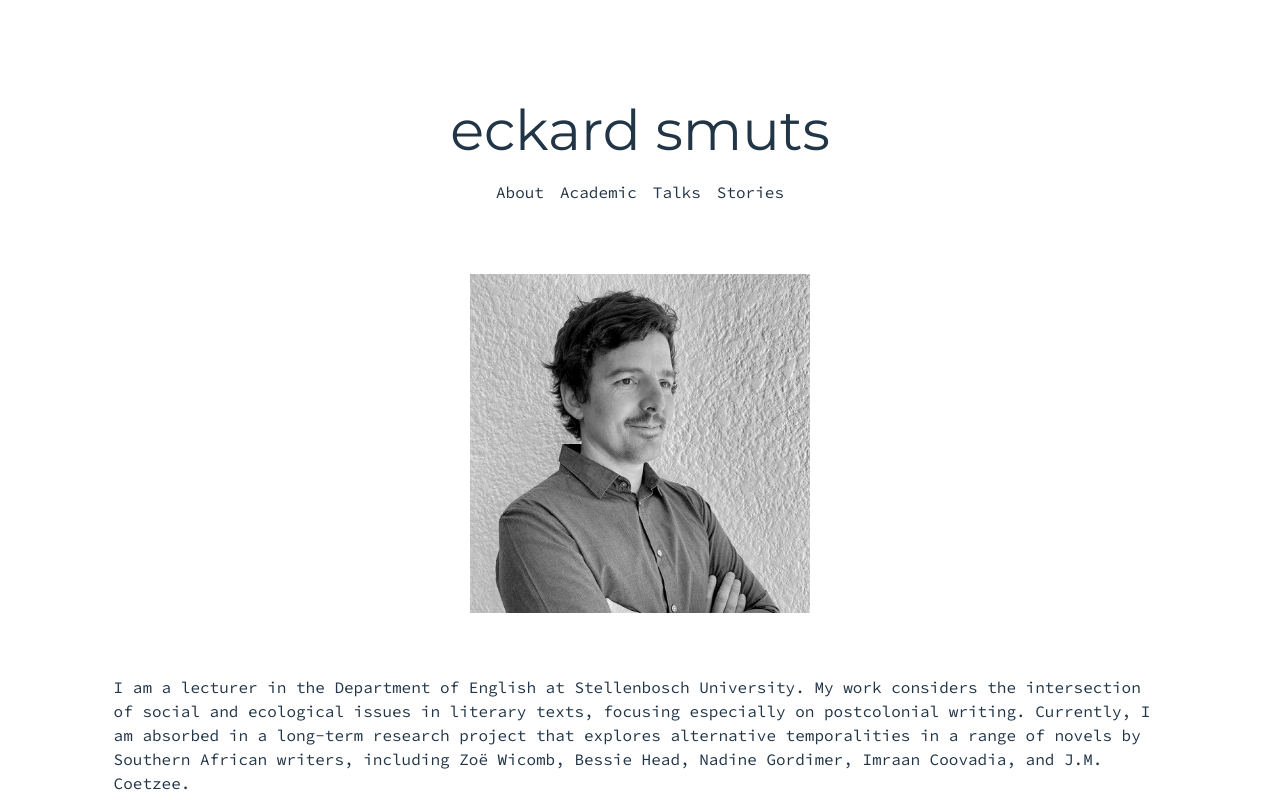
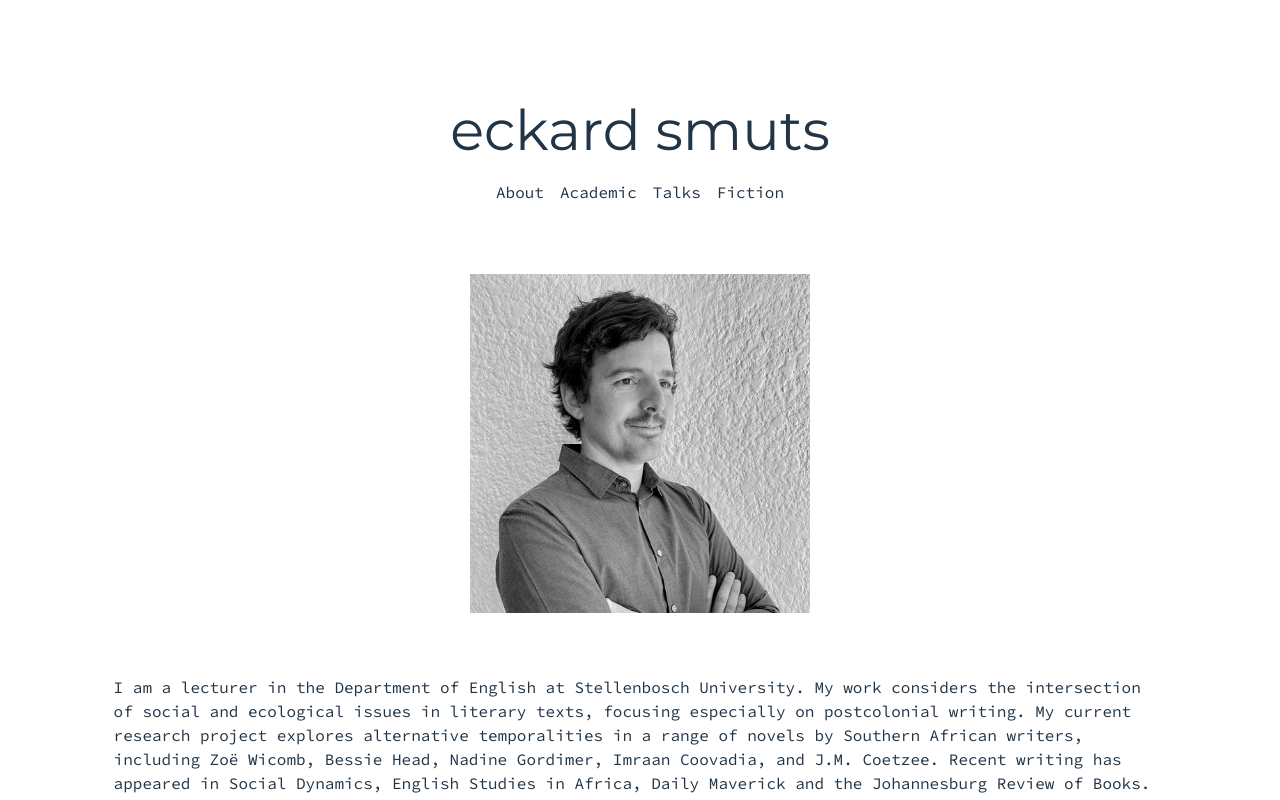
Before and after one commit to esmuts/es-profile, a React (Vite) app: page / in a window 1280 px wide. Both pictures are taken after a click on the item "About". Shown: the top 800 px of the page. Built offline with nearby package versions, Linux system fonts and the light colour scheme.

Commit message:
Updated content

```diff
--- a/index.html
+++ b/index.html
@@ -10,7 +10,7 @@
       rel="stylesheet"
     />
     <meta name="viewport" content="width=device-width, initial-scale=1.0" />
-    <title>esmuts</title>
+    <title>Eckard Smuts</title>
   </head>
   <body>
     <div id="root"></div>
--- a/src/assets/resume.json
+++ b/src/assets/resume.json
@@ -1,7 +1,7 @@
 {
   "about": [
     {
-      "par1": "I am a lecturer in the Department of English at Stellenbosch University. My work considers the intersection of social and ecological issues in literary texts, focusing especially on postcolonial writing. Currently, I am absorbed in a long-term research project that explores alternative temporalities in a range of novels by Southern African writers, including Zoë Wicomb, Bessie Head, Nadine Gordimer, Imraan Coovadia, and J.M. Coetzee.",
+      "par1": "I am a lecturer in the Department of English at Stellenbosch University. My work considers the intersection of social and ecological issues in literary texts, focusing especially on postcolonial writing. My current research project explores alternative temporalities in a range of novels by Southern African writers, including Zoë Wicomb, Bessie Head, Nadine Gordimer, Imraan Coovadia, and J.M. Coetzee. Recent writing has appeared in Social Dynamics, English Studies in Africa, Daily Maverick and the Johannesburg Review of Books.",
       "par2": "When I can find the time, I love writing short stories, and I try to never be too far away from the sea.",
       "par3": "Contact: eckards@sun.ac.za"
     }
@@ -108,7 +108,7 @@
   ],
   "talks": [
     {
-      "title": "““Animated terrain: From allegory to eco-materialism in Karen Jennings’s An Island.”",
+      "title": "“Animated terrain: From allegory to eco-materialism in Karen Jennings’s An Island.”",
       "place": "EACLALS Triennal Conference, Université Sorbonne Nouvelle",
       "date": "2023",
       "url": "https://eaclals2023.sciencesconf.org/",
@@ -116,7 +116,7 @@
     },
     {
       "title": "“Narrative structure and the politics of temporality in Imraan Coovadia’s A Spy in Time.”",
-      "place": "Researcher Seminar, Stellenbosch University",
+      "place": "Research Seminar, Stellenbosch University",
       "date": "2023",
       "url": "https://www.linkedin.com/feed/update/urn:li:activity:7054738664991465472/",
       "tag": "invited talk"
@@ -213,20 +213,20 @@
       "tag": "*conference presentation"
     }
   ],
-  "stories": [
+  "fiction": [
     {
       "title": "“Let The Worms Have It.”",
       "place": "The Johannesburg Review of Books",
       "date": "2022",
       "url": "https://johannesburgreviewofbooks.com/2022/12/20/fiction-issue-read-let-the-worms-have-it-a-new-short-story-by-eckard-smuts/",
-      "tag": "short fiction"
+      "tag": "short story"
     },
     {
       "title": "“Home(TM).”",
       "place": "The Johannesburg Review of Books",
       "date": "2022",
       "url": "https://johannesburgreviewofbooks.com/2022/05/02/new-short-fiction-home-by-eckard-smuts/",
-      "tag": "short fiction"
+      "tag": "short story"
     }
   ]
 }
--- a/src/components/Display.css
+++ b/src/components/Display.css
@@ -19,6 +19,10 @@
   font-style: normal;
 }
 
+.line {
+  text-align: center;
+}
+
 .display-list {
   text-align: left;
   list-style-position: inside;
--- a/src/components/Display.jsx
+++ b/src/components/Display.jsx
@@ -10,9 +10,9 @@ export default function Display({ resumeSection }) {
     ? (resumeItems = resumeSection.map((item, index) => (
         <div key={index + item.par1.slice(0, 10)}>
           <img className="profile-pic" src={profilePic} />
-          <p className="about-text">{item.par1}</p>
-          <p className="about-text"><i>{item.par2}</i></p>
-          <p className="about-text">{item.par3}</p>
+          <p className="about-text par1">{item.par1}</p>
+          <p className="about-text par2">{item.par2}</p>
+          <p className="about-text par3">{item.par3}</p>
         </div>
       )))
     : // Otherwise maps resume section to JSX element list
--- a/src/components/Nav.jsx
+++ b/src/components/Nav.jsx
@@ -12,8 +12,8 @@ export default function Nav({ onMenuItemClick }) {
       <li className="talks" onClick={() => onMenuItemClick("talks")}>
         Talks
       </li>
-      <li className="stories" onClick={() => onMenuItemClick("stories")}>
-        Stories
+      <li className="fiction" onClick={() => onMenuItemClick("fiction")}>
+        Fiction
       </li>
     </ul>
   );
```
